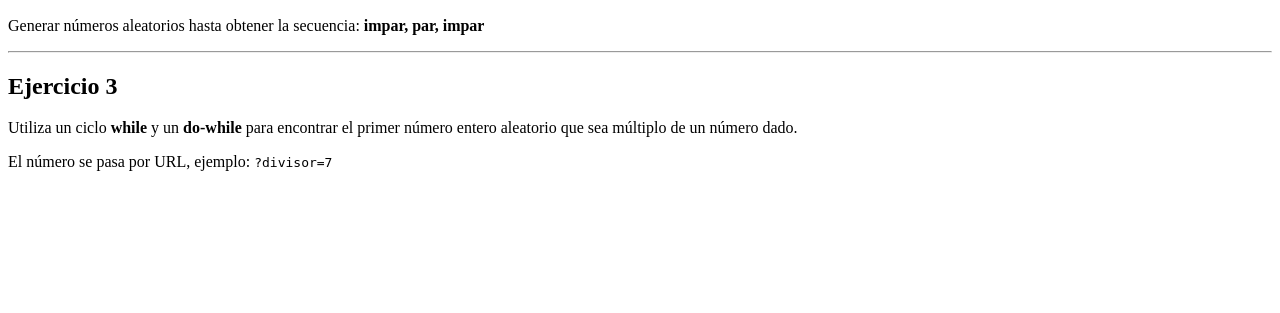
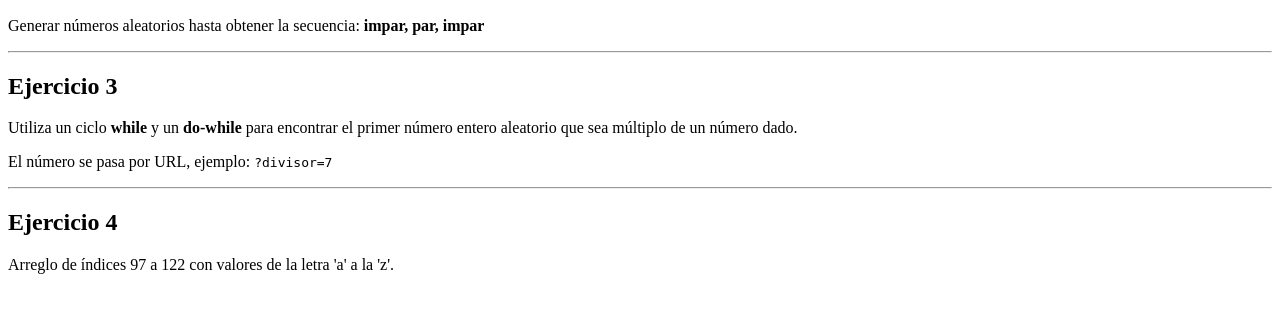
Before and after one commit to jessicaher1805/tecweb, a PHP site: page /tecweb/ in a window 1280 px wide. Shown: the part 169-482 px from the top of the page. Run offline with PHP 8.4, Linux system fonts and the light colour scheme.

Commit message:
Se hizo el ejercicio 4 sobre un arreglo de indices con codigo ASCII

```diff
--- a/practicas/p06/index.php
+++ b/practicas/p06/index.php
@@ -43,5 +43,15 @@
         }
     }
     ?>
+
+    <hr>
+    <h2>Ejercicio 4</h2>
+    <p>Arreglo de índices 97 a 122 con valores de la letra 'a' a la 'z'.</p>
+
+    <?php
+    if (isset($_POST['ej4'])) {
+        echo generarArregloLetras();
+    }
+    ?>
 </body>
 </html>
--- a/practicas/p06/src/funciones.php
+++ b/practicas/p06/src/funciones.php
@@ -67,4 +67,24 @@ function encontrarMultiploDoWhile($divisor) {
     return "<p>Con <b>do-while</b>: El primer múltiplo de $divisor encontrado fue <b>$num</b>.</p>";
 
 }
+
+function generarArregloLetras() {
+    $arreglo = [];
+
+    for ($i = 97; $i <= 122; $i++) {
+        $arreglo[$i] = chr($i);
+    }
+
+    $resultado = "<h3>Arreglo de letras (97 a 122)</h3>";
+    $resultado .= "<table border='1' cellpadding='5' cellspacing='0'>";
+    $resultado .= "<tr><th>Índice</th><th>Valor</th></tr>";
+
+    foreach ($arreglo as $key => $value) {
+        $resultado .= "<tr><td>$key</td><td>$value</td></tr>";
+    }
+
+    $resultado .= "</table>";
+
+    return $resultado;
+}
 ?>
```
